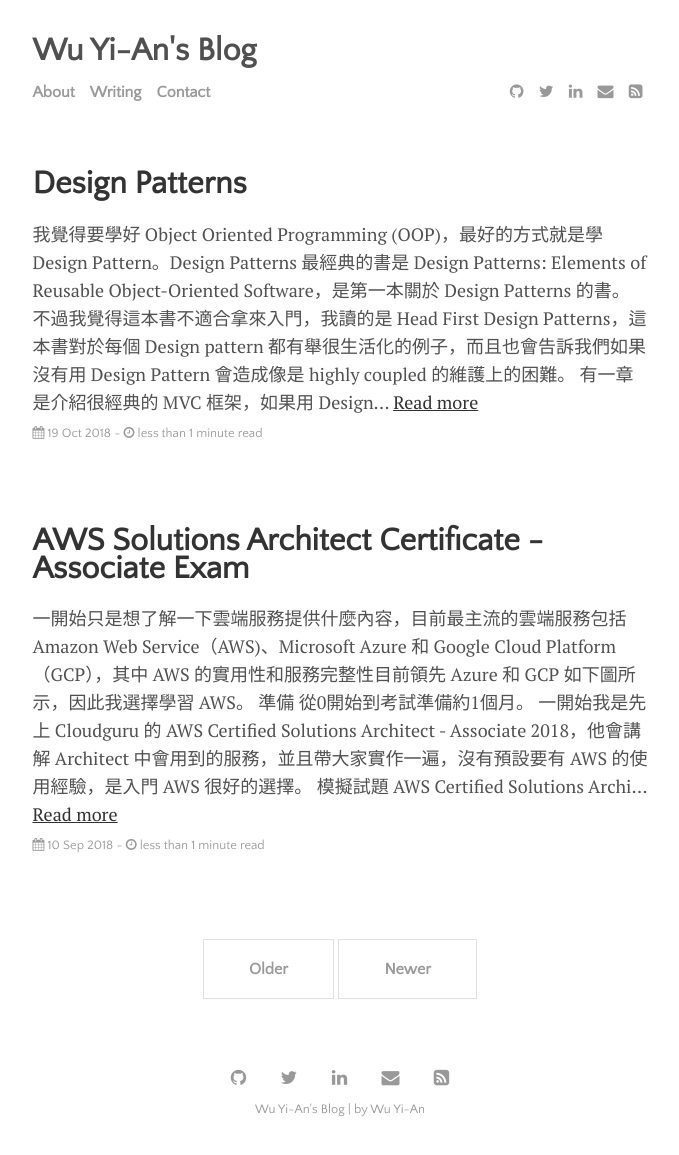
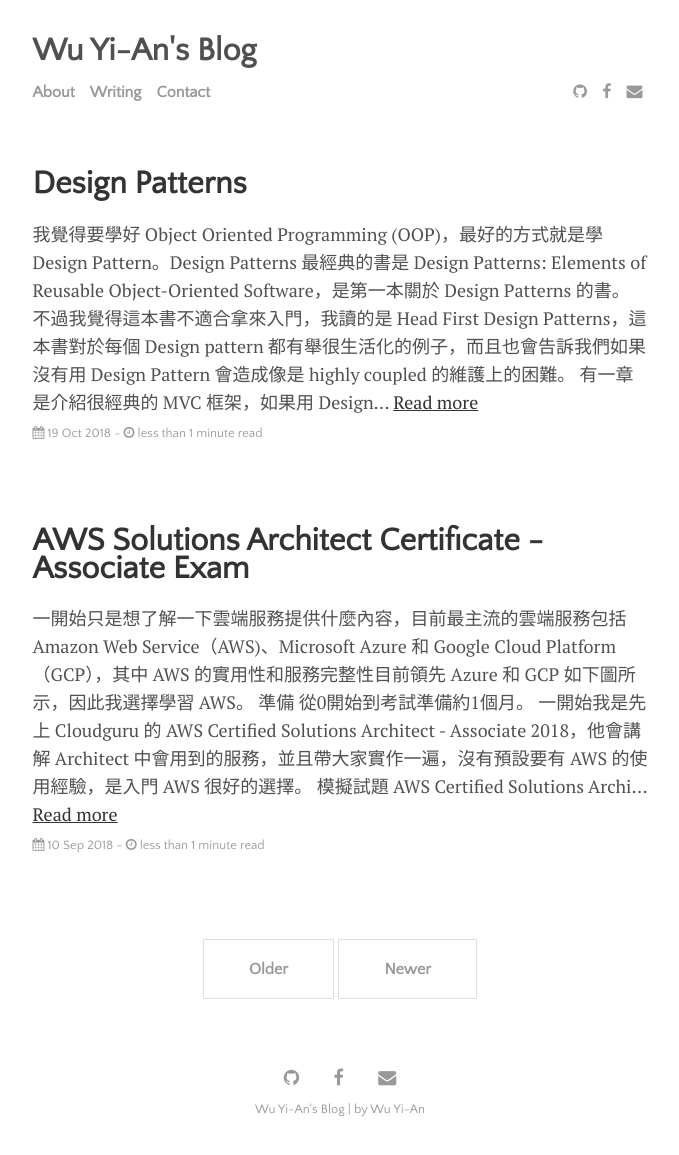
Before and after one commit to ohmsvop/Blog, a Jekyll site: the page built from index.html, in a window 1280 px wide. Shown: the whole page, without its empty margins (300-979 px from the left). Built offline with Jekyll 4.4.1, drawn with Linux system fonts in a browser that asks for light colours; the list of posts is cut into pages by our own code.

Commit message:
change social links

```diff
--- a/_data/settings.yml
+++ b/_data/settings.yml
@@ -12,11 +12,11 @@ menu:
 
 # Available social icons are powered by Font Awesome, so you can use any icon that they offer
 social:
-- {icon: 'github', link: 'https://www.github.com/lenpaul'}
-- {icon: 'twitter', link: 'https://twitter.com/paululele'}
-- {icon: 'linkedin', link: 'http://www.linkedin.com/in/lenpaul/'}
-- {icon: 'envelope', link: 'mailto:l.nguyen.paul@gmail.com'}
-- {icon: 'rss-square', link: '/feed.xml'}
+- {icon: 'github', link: 'https://www.github.com/ohmsvop'}
+- {icon: 'facebook', link: 'https://www.facebook.com/yian.wu.5'}
+# - {icon: 'linkedin', link: 'http://www.linkedin.com/in/lenpaul/'}
+- {icon: 'envelope', link: 'mailto:ohmsvop@gmail.com'}
+# - {icon: 'rss-square', link: '/feed.xml'}
 # - {icon: 'rss-square', link: '/rss-feed.xml'}
 
 # Customize site text
@@ -26,6 +26,6 @@ pagination:
 
 sharing_button_prompt: 'Feel free to share!'
 
-related_posts: 'You may also enjoy:'
+related_posts: '更多:'
 
 post_date_prefix: 'Written on'
```
